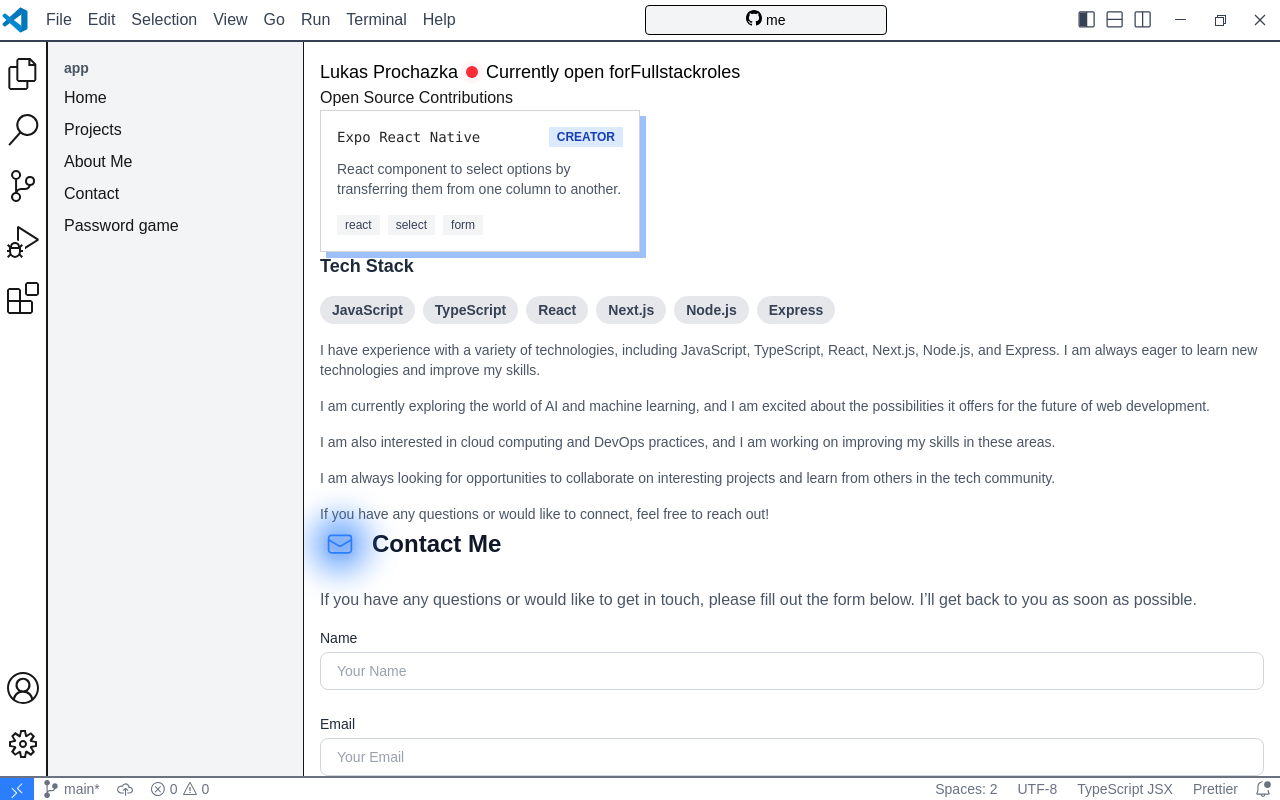
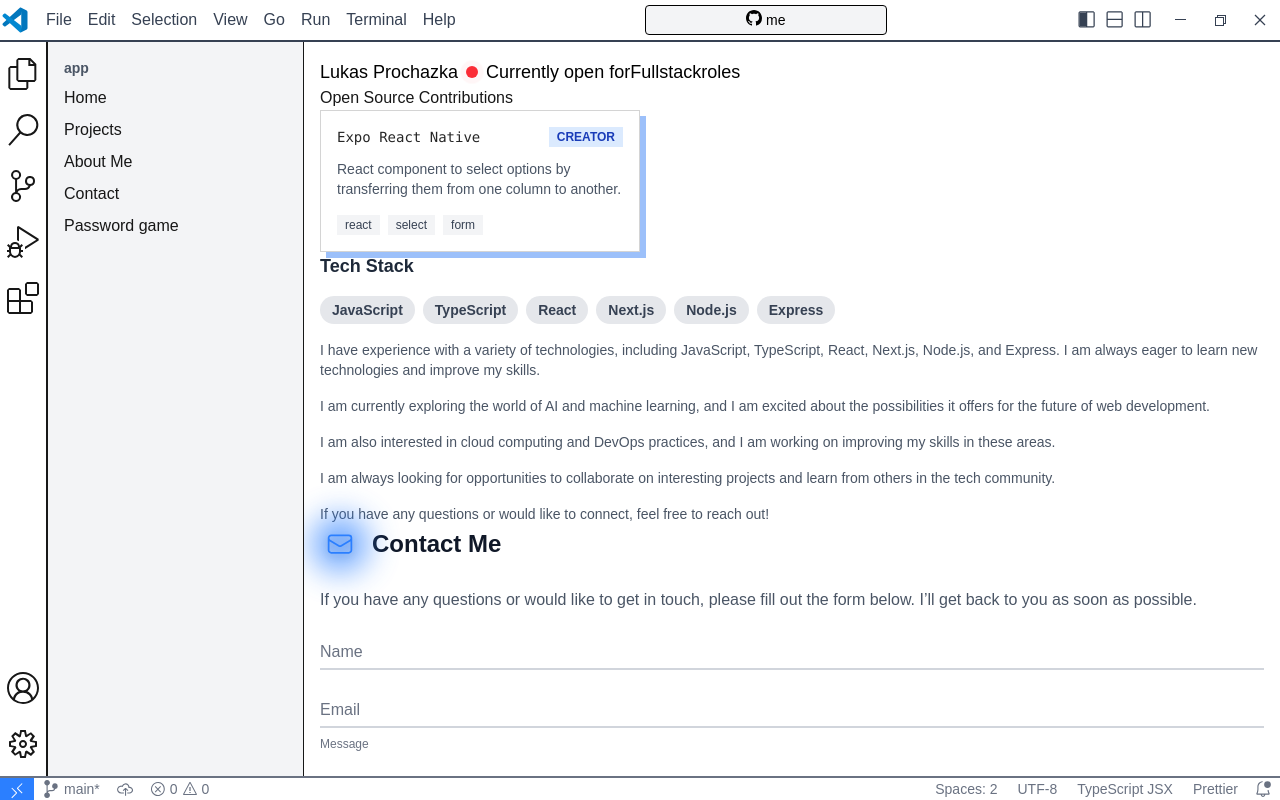
Before and after one commit to ProchaLu/me, a Next.js app: page / in a window 1280 px wide. Built offline with nearby package versions, Linux system fonts and the light colour scheme.

Commit message:
Add contact message error handling

```diff
--- a/app/components/ContactForm.tsx
+++ b/app/components/ContactForm.tsx
@@ -75,98 +75,124 @@
             });
             return;
           }
+          setErrors({
+            name: '',
+            email: '',
+            message: '',
+          });
+          // Handle form submission
+          console.log('Form submitted:', formData);
+          // Reset form data
+          setFormData({
+            name: '',
+            email: '',
+            message: '',
+          });
         }}
-        className="flex flex-col bg-white rounded-xl w-full"
+        className="flex flex-col gap-4 rounded-xl w-full"
       >
+        {/* Name */}
         <div>
+          <div className="relative z-0">
+            <input
+              id="name"
+              aria-describedby="name"
+              placeholder=" "
+              className={`block py-2.5 px-0 w-full text-sm text-gray-900 bg-transparent border-0 border-b-2 appearance-none focus:outline-none focus:ring-0 peer ${
+                errors.name
+                  ? 'border-red-600'
+                  : 'border-gray-300 focus:border-blue-600'
+              }`}
+              value={formData.email}
+              onChange={handleChange}
+              name="name"
+            />
             <label
               htmlFor="name"
-            className="block text-sm font-medium text-gray-800 mb-1"
+              className={`absolute text-m duration-300 transform -translate-y-6 scale-75 top-3 -z-10 origin-[0]
+        peer-placeholder-shown:scale-100 peer-placeholder-shown:translate-y-0
+        peer-focus:scale-75 peer-focus:-translate-y-6 rtl:peer-focus:translate-x-1/4 rtl:peer-focus:left-auto
+        ${errors.name ? 'text-red-600' : 'text-gray-500'}
+      `}
             >
               Name
             </label>
+          </div>
+          {errors.name && (
+            <p id="name-help" className="mt-2 text-xs text-red-600">
+              {errors.name}
+            </p>
+          )}
+        </div>
+        {/* Email */}
+        <div>
+          <div className="relative z-0">
             <input
-            id="name"
-            name="name"
-            placeholder="Your Name"
-            aria-describedby="name-error"
+              id="email"
+              aria-describedby="email"
+              placeholder=" "
+              className={`block py-2.5 px-0 w-full text-sm text-gray-900 bg-transparent border-0 border-b-2 appearance-none focus:outline-none focus:ring-0 peer ${
+                errors.name
+                  ? 'border-red-600'
+                  : 'border-gray-300 focus:border-blue-600'
+              }`}
+              value={formData.email}
               onChange={handleChange}
-            className={`w-full rounded-lg border px-4 py-2 text-sm outline-none transition placeholder:text-gray-400 ${
-              errors.name
-                ? 'border-red-500 focus:ring-2 focus:ring-red-300'
-                : 'border-gray-300 focus:border-blue-500 focus:ring-2 focus:ring-blue-200'
-            }`}
+              name="email"
             />
-          <p
-            id="name-error"
-            className={`mt-1 min-h-[1.25rem] text-sm ${
-              errors.name ? 'text-red-500' : 'text-transparent'
-            }`}
-          >
-            {errors.name || ''}
-          </p>
-        </div>
-
-        <div>
             <label
               htmlFor="email"
-            className="block text-sm font-medium text-gray-800 mb-1"
+              className={`absolute text-m duration-300 transform -translate-y-6 scale-75 top-3 -z-10 origin-[0]
+        peer-placeholder-shown:scale-100 peer-placeholder-shown:translate-y-0
+        peer-focus:scale-75 peer-focus:-translate-y-6 rtl:peer-focus:translate-x-1/4 rtl:peer-focus:left-auto
+        ${errors.email ? 'text-red-600' : 'text-gray-500'}
+      `}
             >
               Email
             </label>
-          <input
-            id="email"
-            type="email"
-            name="email"
-            placeholder="Your Email"
-            aria-describedby="email-error"
-            onChange={handleChange}
-            className={`w-full rounded-lg border px-4 py-2 text-sm outline-none transition placeholder:text-gray-400 ${
-              errors.email
-                ? 'border-red-500 focus:ring-2 focus:ring-red-300'
-                : 'border-gray-300 focus:border-blue-500 focus:ring-2 focus:ring-blue-200'
-            }`}
-          />
-          <p
-            id="email-error"
-            className={`mt-1 min-h-[1.25rem] text-sm ${
-              errors.email ? 'text-red-500' : 'text-transparent'
-            }`}
-          >
-            {errors.email || ''}
+          </div>
+          {errors.email && (
+            <p id="email-error" className="mt-2 text-xs text-red-600">
+              {errors.email}
             </p>
+          )}
         </div>
 
+        {/* Message */}
         <div>
+          <div className="relative z-0">
+            <textarea
+              rows={4}
+              id="message-error"
+              aria-describedby="message-error-help"
+              className={`block py-2.5 px-0 w-full resize-none text-sm text-gray-900 bg-transparent border-0 border-b-2 appearance-none focus:outline-none focus:ring-0 peer ${
+                errors.message
+                  ? 'border-red-600'
+                  : 'border-gray-300 focus:border-blue-600'
+              }`}
+              value={formData.message}
+              onChange={handleChange}
+              name="message"
+            />
             <label
-            htmlFor="message"
-            className="block text-sm font-medium text-gray-800 mb-1"
+              htmlFor="message-error"
+              className={`absolute text-m duration-300 transform -translate-y-6 scale-75 top-3 -z-10 origin-[0]
+        peer-placeholder-shown:scale-100 peer-placeholder-shown:translate-y-0
+        peer-focus:scale-75 peer-focus:-translate-y-6 rtl:peer-focus:translate-x-1/4 rtl:peer-focus:left-auto
+        ${errors.message ? 'text-red-600' : 'text-gray-500'}
+      `}
             >
               Message
             </label>
-          <textarea
-            id="message"
-            name="message"
-            placeholder="Your Message"
-            rows={4}
-            aria-describedby="message-error"
-            onChange={handleChange}
-            className={`w-full rounded-lg border px-4 py-2 text-sm outline-none transition placeholder:text-gray-400 ${
-              errors.message
-                ? 'border-red-500 focus:ring-2 focus:ring-red-300'
-                : 'border-gray-300 focus:border-blue-500 focus:ring-2 focus:ring-blue-200'
-            }`}
-          />
-          <p
-            id="message-error"
-            className={`mt-1 min-h-[1.25rem] text-sm ${
-              errors.message ? 'text-red-500' : 'text-transparent'
-            }`}
-          >
-            {errors.message || ''}
+          </div>
+          {errors.message && (
+            <p id="name-error-help" className="mt-2 text-xs text-red-600">
+              {errors.message}
             </p>
+          )}
         </div>
 
+        {/* Submit Button */}
         <button className="group relative inline-flex h-[48px] items-center justify-center rounded-full bg-blue-500 px-6 font-medium text-white hover:bg-blue-600 transition">
           <span className="z-10 pr-2">Send</span>
           <div className="absolute right-1 inline-flex h-10 w-10 items-center justify-end rounded-full bg-neutral-700 transition-[width] group-hover:w-[calc(100%-8px)]">
```
Lines whose indentation alone changed are shown as unchanged.
